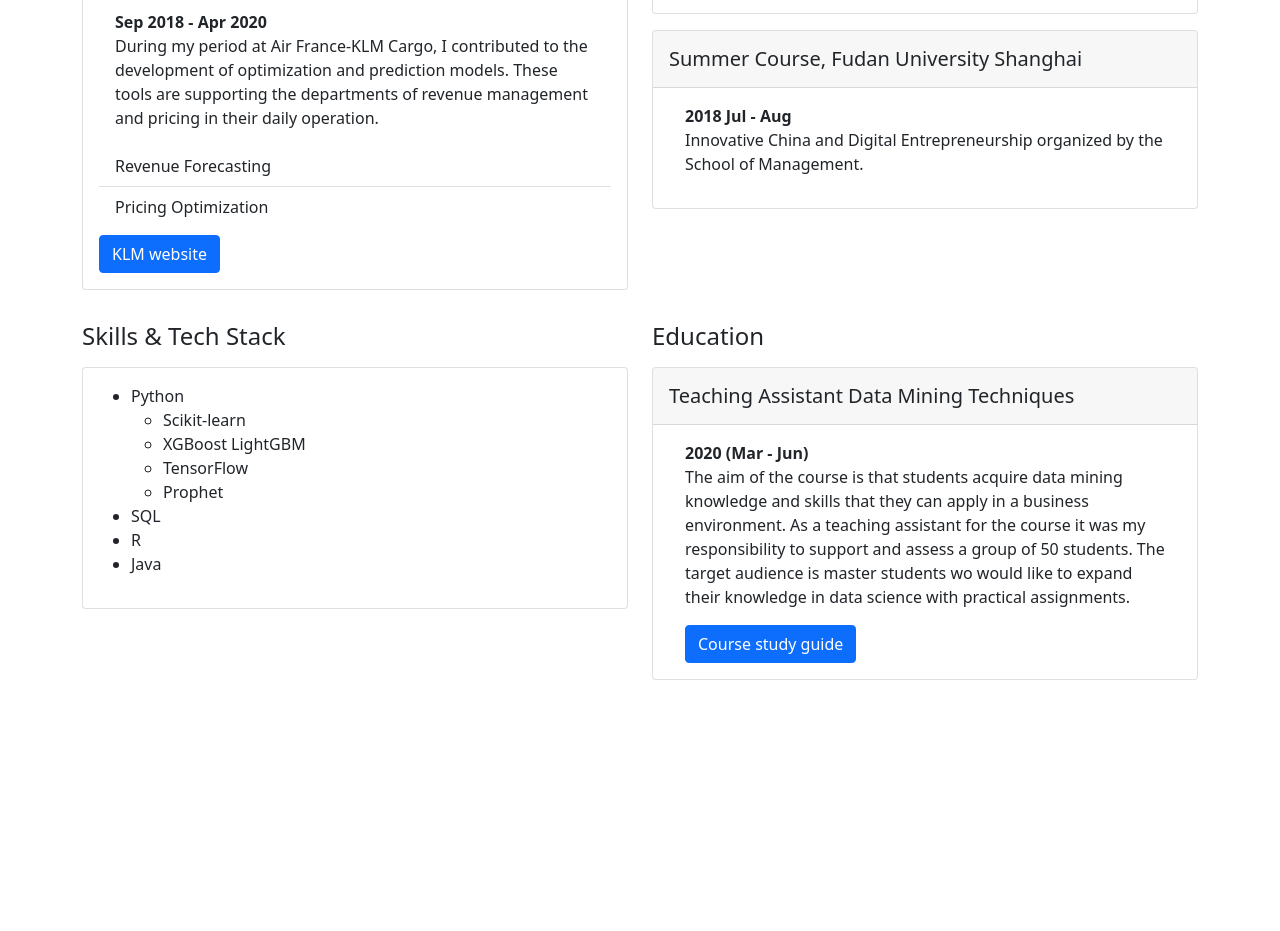
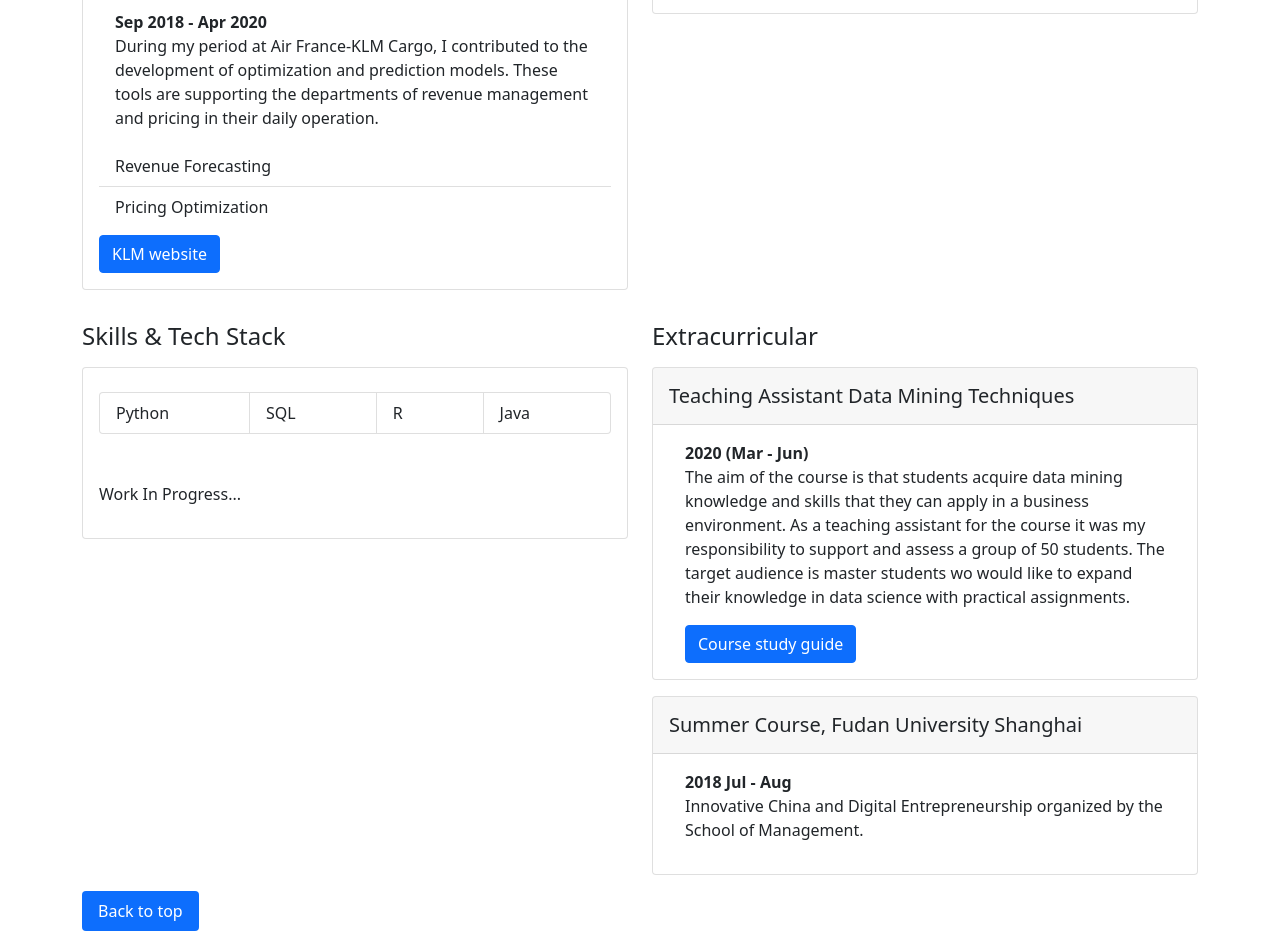
Before and after one commit to pfijen/pfijen.github.io, a plain HTML site: page index.html in a window 1280 px wide. Shown: the part 1160-2091 px from the top of the page. Before the commit the page ends 1856 px from the top, so only its background shows below. Drawn offline with nearby package versions, Linux system fonts and the light colour scheme.

Commit message:
added button back to top

```diff
--- a/index.html
+++ b/index.html
@@ -158,19 +158,7 @@
                         </div>
                     </div>
                 </div>
-                <div class="card mb-3">
-                    <div class="card-header">
-                        <h5 class="mt-2">Summer Course, Fudan University Shanghai</h5>
-                    </div>
-                    <div class="card-body">
-                        <div class="mx-3">
-                            <div><strong>2018 Jul - Aug</strong></div>
-                            <p>
-                                Innovative China and Digital Entrepreneurship organized by the School of Management.
-                            </p>
-                        </div>
-                    </div>
-                </div>
+
             </div>
         </div>
         <div class="row">
@@ -178,25 +166,18 @@
                 <h4 class="mb-3 mt-3">Skills & Tech Stack</h4>
                 <div class="card mb-3">
                     <div class="card-body">
-                        <ul>
-                            <li>
-                                Python
-                                <ul>
-                                    <li>Scikit-learn</li>
-                                    <li>XGBoost LightGBM</li>
-                                    <li>TensorFlow</li>
-                                    <li>Prophet</li>
+                        <ul class="list-group list-group-horizontal mt-2">
+                            <li class="list-group-item flex-fill">Python</li>
+                            <li class="list-group-item flex-fill">SQL</li>
+                            <li class="list-group-item flex-fill">R</li>
+                            <li class="list-group-item flex-fill">Java</li>
                         </ul>
-                            </li>
-                            <li>SQL</li>
-                            <li>R</li>
-                            <li>Java</li>
-                        </ul>
+                        <p class="mt-5">Work In Progress...</p>
                     </div>
                 </div>
             </div>
             <div class="col">
-                <h4 class="mb-3 mt-3">Education </h4>
+                <h4 class="mb-3 mt-3">Extracurricular</h4>
                 <div class="card mb-3">
                     <div class="card-header">
                         <h5 class="mt-2">Teaching Assistant Data Mining Techniques</h5>
@@ -216,11 +197,30 @@
                         </div>
                     </div>
                 </div>
+                <div class="card mb-3">
+                    <div class="card-header">
+                        <h5 class="mt-2">Summer Course, Fudan University Shanghai</h5>
+                    </div>
+                    <div class="card-body">
+                        <div class="mx-3">
+                            <div><strong>2018 Jul - Aug</strong></div>
+                            <p>
+                                Innovative China and Digital Entrepreneurship organized by the School of Management.
+                            </p>
+                        </div>
+                    </div>
+                </div>
+            </div>
+        </div>
     </div>
 
-
-
-
+    <div class="container">
+        <nav>
+            <ul class="nav nav-pills">
+                <a href="#" class="nav-item nav-link active">Back to top</a>
+            </ul>
+        </nav>
+    </div>
 
     <!-- Optional JavaScript; choose one of the two! -->
 
```
Lines whose indentation alone changed are shown as unchanged.
